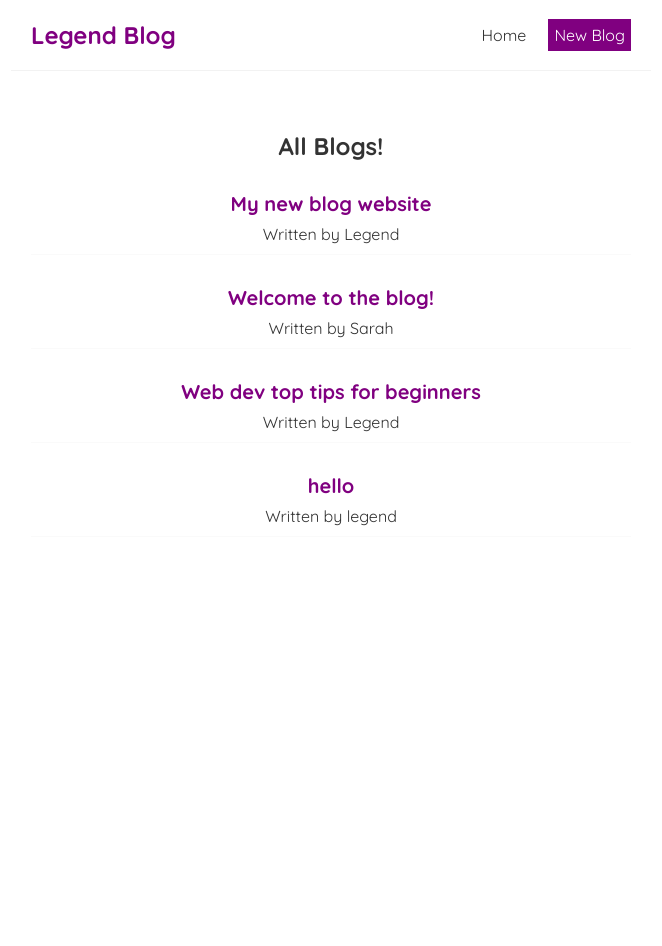
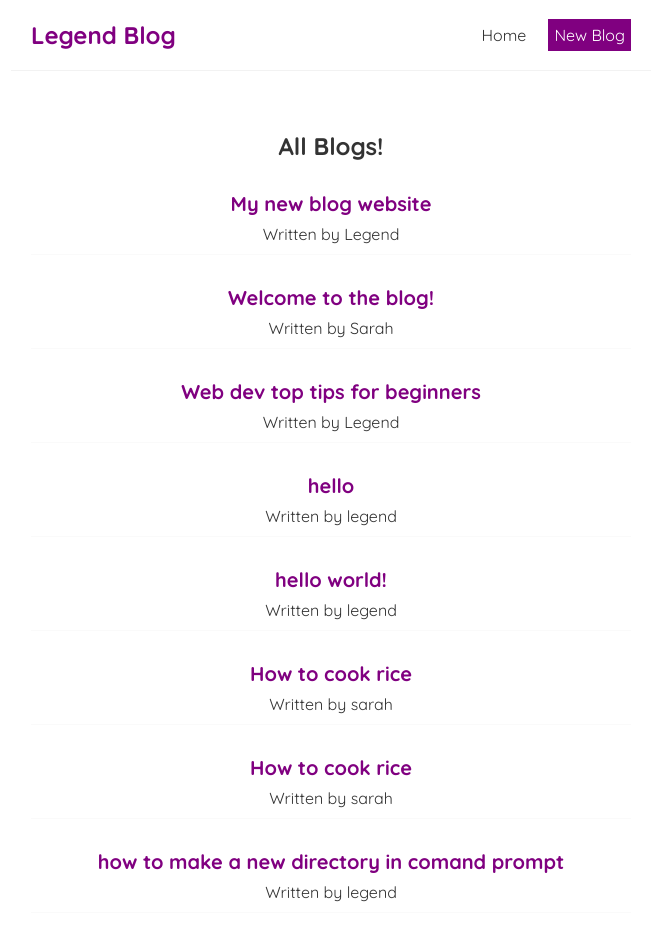
Before and after one commit to LegendAb/blog-app-with-react, a React (Create React App) app in the folder legend-blog-app/: page / in a window 1280 px wide. Shown: the top 946 px of the page, without its empty margins (309-971 px from the left). Before the commit the page ends 800 px from the top, so only its background shows below. Built offline with nearby package versions, Linux system fonts and the light colour scheme; data requests are answered from the project's data file.

Commit message:
programmatic redirects

```diff
--- a/legend-blog-app/data/db.json
+++ b/legend-blog-app/data/db.json
@@ -23,6 +23,36 @@
       "body": "world",
       "author": "legend",
       "id": 4
+    },
+    {
+      "title": "hello world!",
+      "body": "lorem ipsum",
+      "author": "legend",
+      "id": 5
+    },
+    {
+      "title": "How to cook rice",
+      "body": "make sure you have enough rice in the house before attempting to cook.",
+      "author": "sarah",
+      "id": 6
+    },
+    {
+      "title": "How to cook rice",
+      "body": "make sure you have enough rice in the house before attempting to cook.",
+      "author": "sarah",
+      "id": 7
+    },
+    {
+      "title": "how to make a new directory in comand prompt",
+      "body": "make sure you have a personal computer and a window os install in it",
+      "author": "legend",
+      "id": 8
+    },
+    {
+      "title": "lastest blog post",
+      "body": "hmmmmmm..................",
+      "author": "legend",
+      "id": 9
     }
   ]
 }
--- a/legend-blog-app/src/Create.js
+++ b/legend-blog-app/src/Create.js
@@ -1,10 +1,12 @@
 import { useState } from "react";
+import { useHistory } from "react-router-dom"
 
 const Create = () => {
     const [title, setTitle] = useState('');
     const [body, setBody] = useState('');
     const [author, setAuthor] = useState('legend');
     const [isPending, setIsPending] = useState(false);
+    const history = useHistory();
 
     const handleSubmit = (e) => {
         e.preventDefault();
@@ -19,6 +21,8 @@ const Create = () => {
         }).then(() => {
             console.log("new blog added")
             setIsPending(false);
+            // history.go(-1);
+            history.push('/');
         })
     }
 
```
